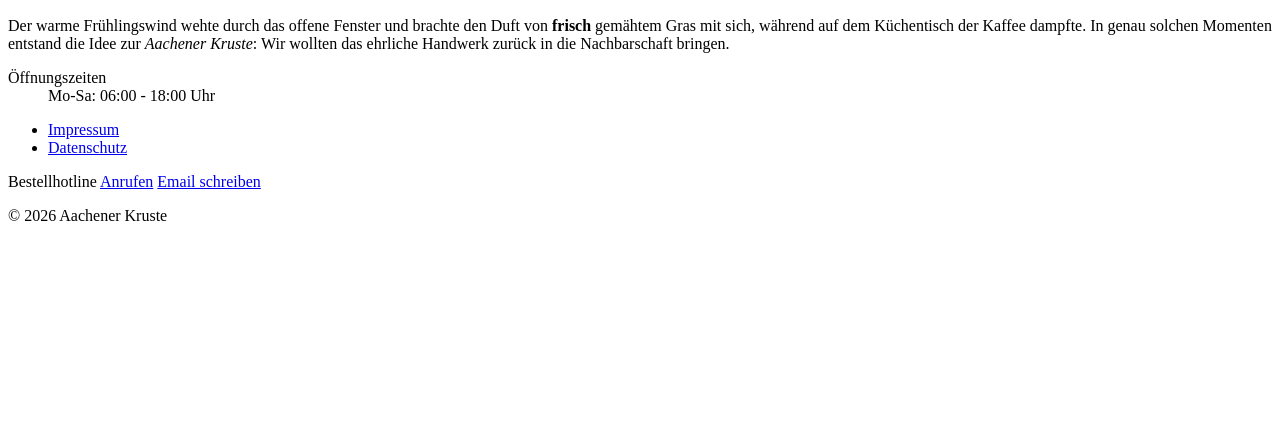
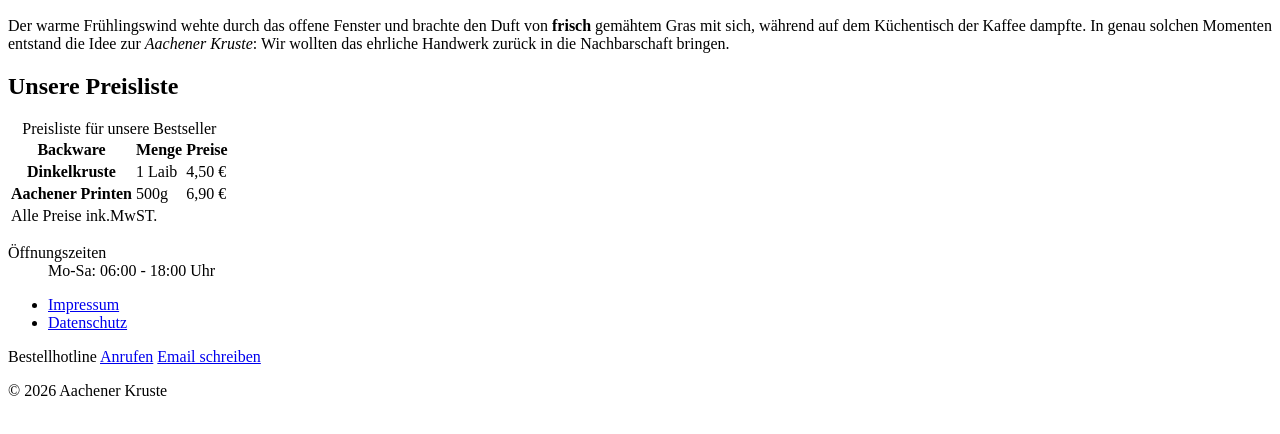
Before and after one commit to Khashman1994/newProject, a plain HTML site: page index.htm in a window 1280 px wide. Shown: the part 294-728 px from the top of the page. Drawn offline with Linux system fonts and the light colour scheme.

Commit message:
Update index.htm

```diff
--- a/index.htm
+++ b/index.htm
@@ -44,6 +44,42 @@
         </p>
         </section>
 
+
+
+        <section id="preise">
+            <h2>Unsere Preisliste</h2>
+            <table>
+                <caption>Preisliste für unsere Bestseller</caption>
+                <thead>
+                <tr>
+                    <th scope="col">Backware</th>
+                    <th scope="col">Menge</th>
+                    <th scope="col">Preise</th>
+                </tr>
+            </thead>
+            <tbody>
+                <tr>
+                    <th scope="row">Dinkelkruste</th>
+                    <td>1 Laib</td>
+                    <td>4,50 €</td>
+                </tr>
+                <tr>
+                     <th scope="row">Aachener Printen</th>
+                    <td>500g</td>
+                    <td>6,90 €</td>
+                </tr>
+            </tbody>
+            <tfoot>
+                <tr>
+                    <td colspan="2"> Alle Preise ink.MwST.</td>
+                    <td></td>
+                </tr>
+
+            </tfoot>
+            </table>
+
+        </section>
+
     </main>
 
 <footer>
```
